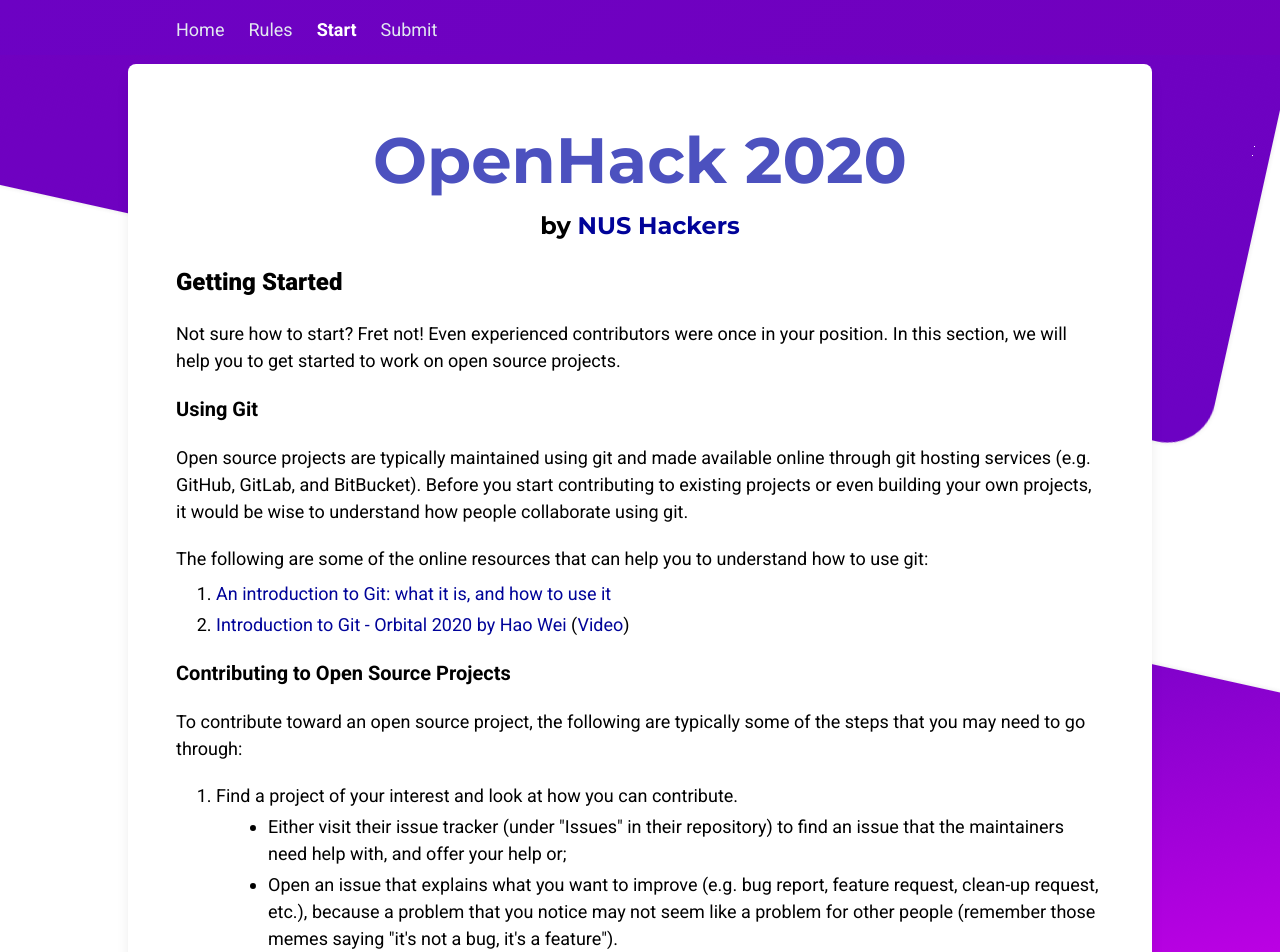
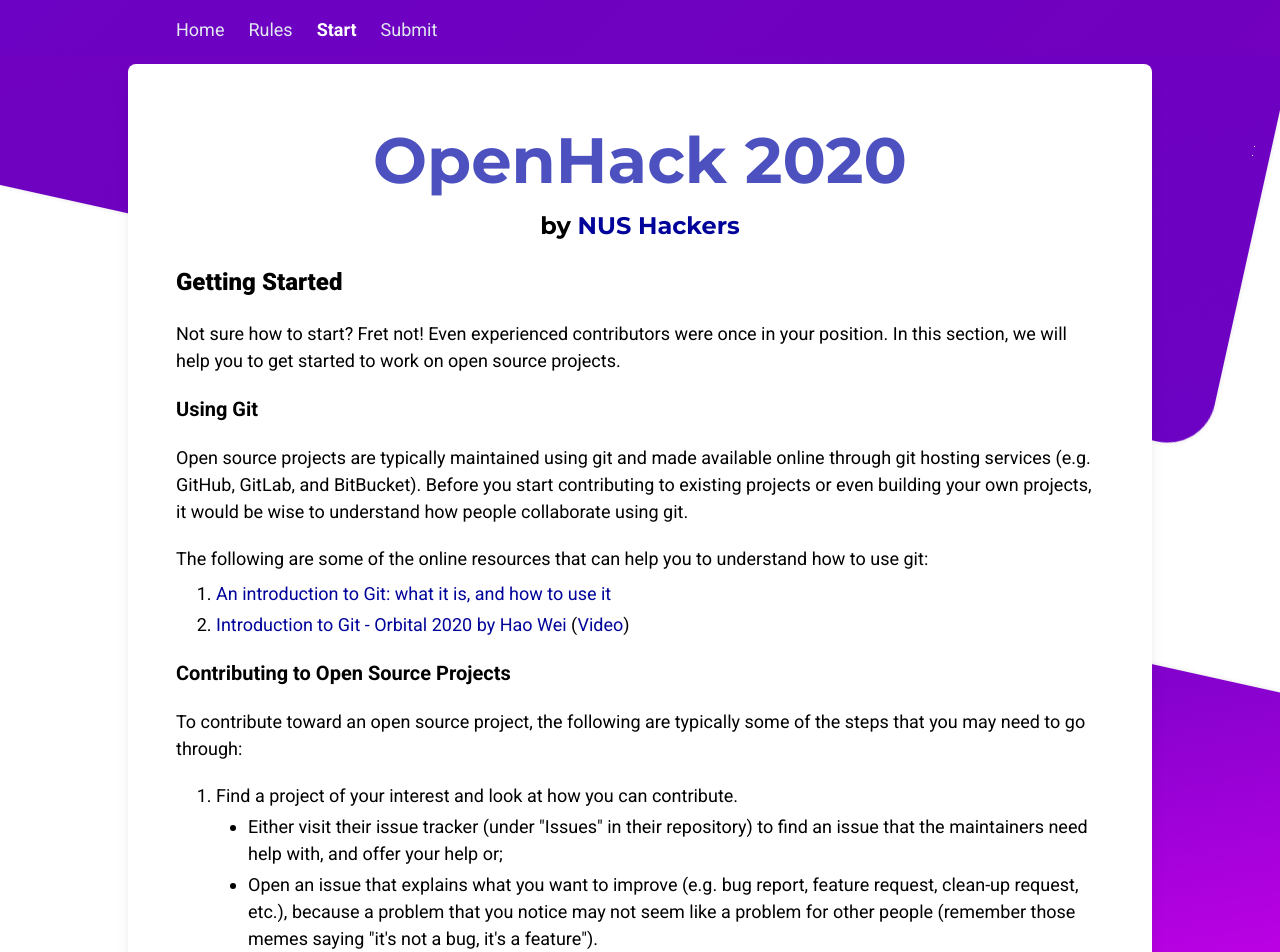
Before and after one commit to nushackers/openhack, a Next.js app: page /start in a window 1280 px wide. Shown: the top 952 px of the page. Built offline with nearby package versions, Linux system fonts and the light colour scheme.

Commit message:
Fix sub-bullets styling in Start page

```diff
--- a/pages/start.js
+++ b/pages/start.js
@@ -64,12 +64,12 @@
       <li className="ml-5 my-1">
         Find a project of your interest and look at how you can contribute.
         <ul className="list-disc pl-5">
-          <li className="ml-8 my-1">
+          <li className="ml-3 my-1">
             Either visit their issue tracker (under "Issues" in their
             repository) to find an issue that the maintainers need help with,
             and offer your help or;
           </li>
-          <li className="ml-8 my-1">
+          <li className="ml-3 my-1">
             Open an issue that explains what you want to improve (e.g. bug
             report, feature request, clean-up request, etc.), because a problem
             that you notice may not seem like a problem for other people
```
